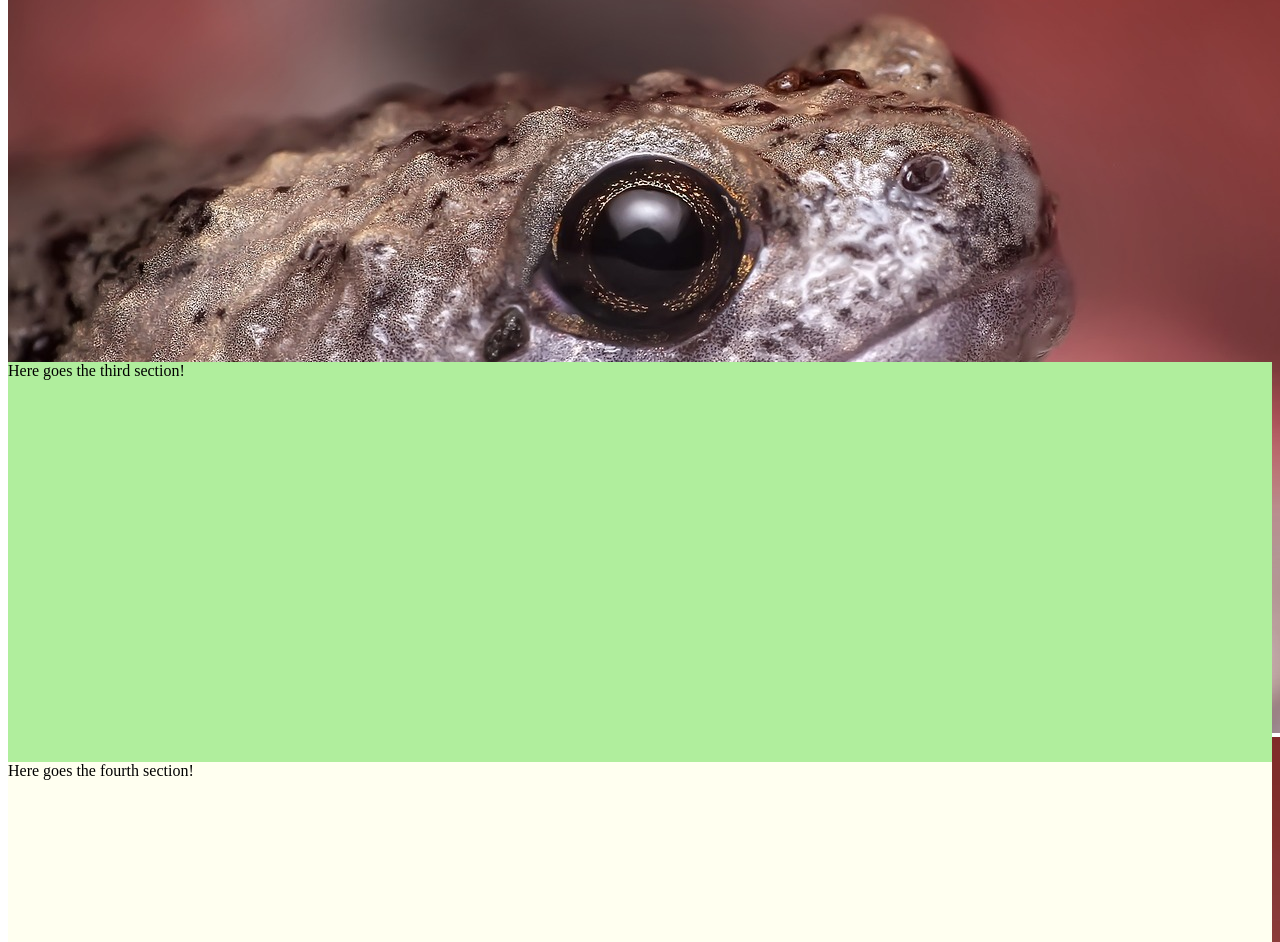
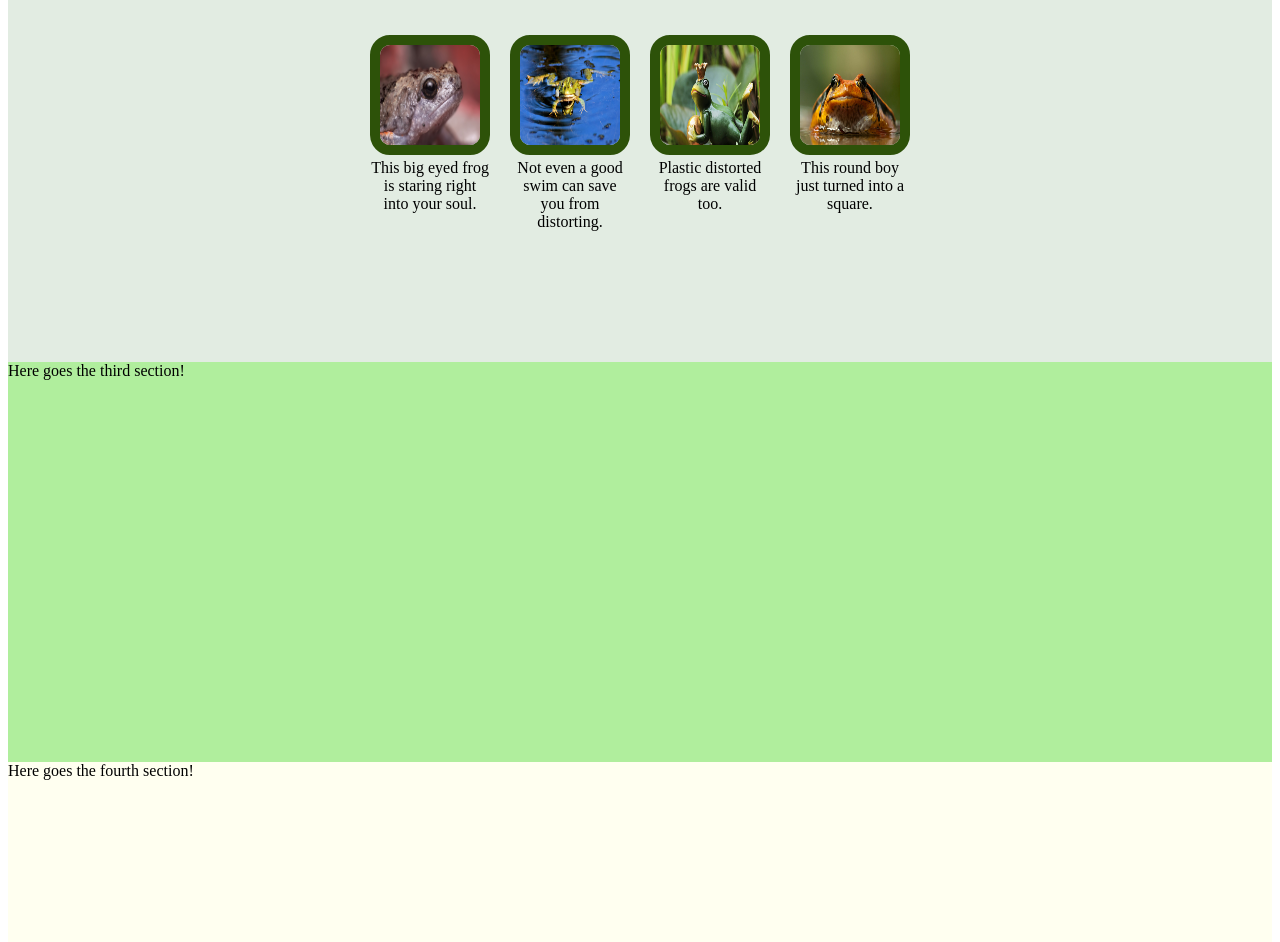
Before and after one commit to tomyyn/TOP-Landing-Page, a plain HTML site: page index.html in a window 1280 px wide. Shown: the part 619-1561 px from the top of the page. Drawn offline with Linux system fonts and the light colour scheme.

Commit message:
Complete second section

```diff
--- a/index.html
+++ b/index.html
@@ -29,21 +29,23 @@
 
         <div class="sec2">
             <div class="randInfo">Here are the best distorted frogs of the week!</div>
+            <div class="addInfos">
                 <div class="addInfoContainer">
-                <div class="addInfo"></div>
                     <img src="./imgs/distFrog1.jpg">
+                    <div class="addInfo">This big eyed frog is staring right into your soul.</div>
                 </div>
                 <div class="addInfoContainer">
-                <div class="addInfo"></div>
-                <img src="./imgs/distFrog1.jpg">
+                    <img src="./imgs/distFrog2.jpg">
+                    <div class="addInfo">Not even a good swim can save you from distorting.</div>
                 </div>
                 <div class="addInfoContainer">
-                <div class="addInfo"></div>
-                <img src="./imgs/distFrog1.jpg">
+                    <img src="./imgs/distFrog3.jpg">
+                    <div class="addInfo">Plastic distorted frogs are valid too.</div>
                 </div>
                 <div class="addInfoContainer">
-                <div class="addInfo"></div>
-                <img src="./imgs/distFrog1.jpg">
+                    <img src="./imgs/distFrog4.jpg">
+                    <div class="addInfo">This round boy just turned into a square.</div>
+                </div>
             </div>
         </div>
 
--- a/styles.css
+++ b/styles.css
@@ -89,13 +89,51 @@ body{
 .sec2{
     background-color: rgb(226, 236, 226);
     flex: 1 1 auto;
-    height: 500px;
+    height: 450px;
+    display: flex;
+    flex-direction: column;
+    align-items: center;
+    justify-content: center;
+    padding-bottom: 50px;
+    gap:50px;
+}
+
+.randInfo{
+    font-size: 36px;
+    font-weight: lighter;
+    color:#1F2937
+}
+
+.addInfos{
+    display: flex;
+    gap:20px;
+    justify-content: center;
+}
+
+.addInfoContainer{
+    width:120px;
+}
+
+.addInfo{
+    text-align: center;
+}
+
+
+
+.addInfoContainer img{
+    height: 100px;
+    width: 100px;
+    border-radius: 20px;
+    border: solid 10px;
+    padding:0px;
+    border-color: rgb(45, 82, 9);
 }
 
 .sec3{
     background-color: rgb(176, 238, 157);
     flex: 1 1 auto;
     height: 400px;
+
 }
 
 .sec4{
```
Lines whose indentation alone changed are shown as unchanged.
